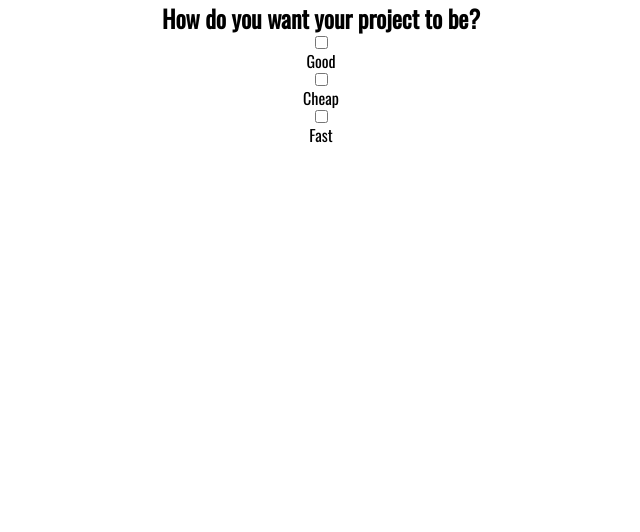
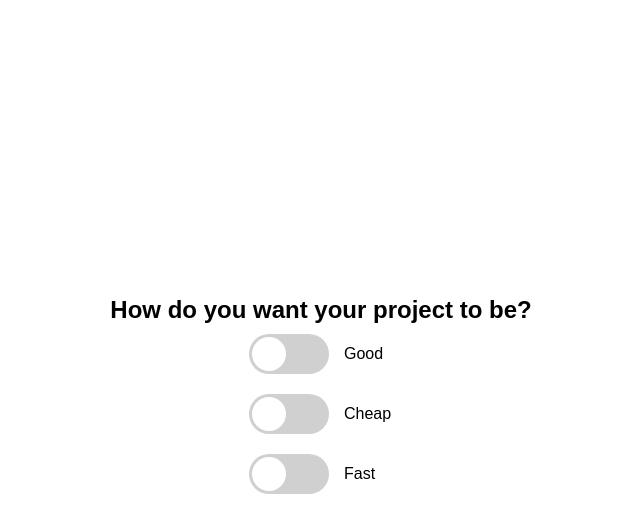
Before and after one commit to istarlet/good-cheap-fast-checkboxes, a plain HTML site: page index.html in a window 1280 px wide. Shown: the whole page, without its empty margins (319-959 px from the left). Drawn offline with nearby package versions, Linux system fonts and the light colour scheme.

Commit message:
Add css styles

```diff
--- a/styles.css
+++ b/styles.css
@@ -1,4 +1,4 @@
-@import url("https://fonts.googleapis.com/css?family=Oswald&display=swap");
+@import url("https://fonts.googleapis.com/css?family=Roboto:wght@400;700&display=swap");
 
 /* Generic Styles */
 *,
@@ -15,6 +15,77 @@
 
 body {
   font-family: "Oswald", sans-serif;
-  text-align: center;
+  display: flex;
+  flex-direction: column;
+  justify-content: center;
+  align-items: center;
   overflow: hidden;
+  height: 100vh;
 }
+
+.toggle-container {
+  display: flex;
+  align-items: center;
+  margin: 10px 0;
+  width: 200px;
+}
+
+.toggle {
+  visibility: hidden;
+}
+
+.label {
+  position: relative;
+  background-color: #d0d0d0;
+  border-radius: 50px;
+  cursor: pointer;
+  display: inline-block;
+  margin: 0 15px 0;
+  width: 80px;
+  height: 40px;
+}
+
+.toggle:checked + .label {
+  background-color: #8e44ad;
+}
+
+.ball {
+  background-color: #fff;
+  height: 34px;
+  width: 34px;
+  border-radius: 50%;
+  position: absolute;
+  top: 3px;
+  left: 3px;
+  justify-content: center;
+  align-items: center;
+  animation: slideOff 0.3s linear forwards;
+}
+
+.toggle:checked + .label .ball {
+  animation: slideOn 0.3s linear forwards;
+}
+
+@keyframes slideOn {
+  0% {
+    transform: translateX(0) scale(1);
+  }
+  50% {
+    transform: translateX(20px) scale(1.2);
+  }
+  100% {
+    transform: translateX(40px) scale(1);
+  }
+}
+
+@keyframes slideOff {
+  0% {
+    transform: translateX(40px) scale(1);
+  }
+  50% {
+    transform: translateX(20px) scale(1.2);
+  }
+  100% {
+    transform: translateX(0) scale(1);
+  }
+}
```
